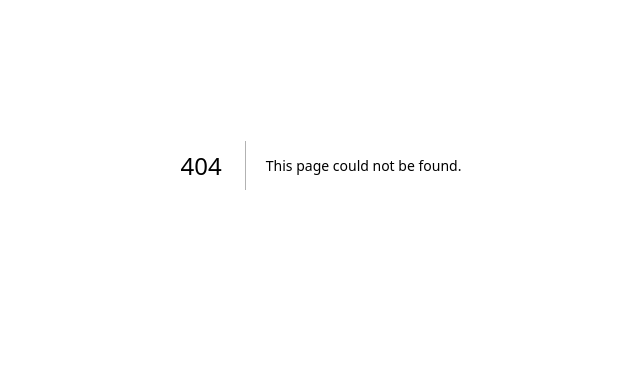
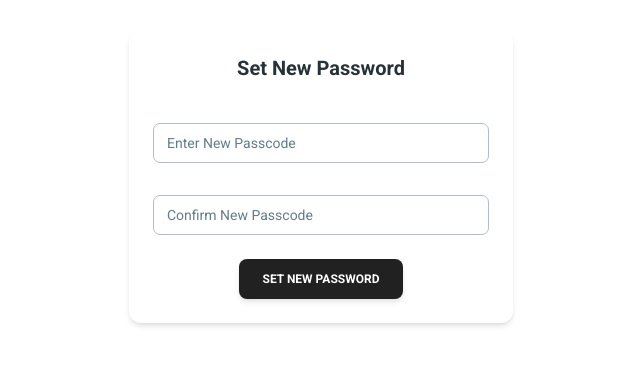
Before and after one commit to ameen-sid/Team-Eagles-Website, a Next.js app: page /forgotpassword in a window 1280 px wide. Before the commit this address had no page. Shown: the part 235-600 px from the top of the page, without its empty margins (319-959 px from the left). Built offline with nearby package versions, Linux system fonts and the light colour scheme.

Commit message:
Added Forgot Password Page with Integrated Backent API

```diff
--- /dev/null
+++ b/src/app/forgotpassword/page.tsx
@@ -0,0 +1,115 @@
+"use client";
+
+// Import the Required Modules
+import React, { useEffect, useState } from "react";
+import {
+	Card,
+	CardBody,
+	CardFooter,
+	Typography,
+	Input,
+	Button
+} from "@material-tailwind/react";
+import axios from "axios";
+import toast from "react-hot-toast";
+
+// Function of ForgotPassword Page
+const ForgotPassword = () => {
+	const [data, setData] = useState({
+		newPassword: "",
+		confirmNewPassword: "",
+		token: ""
+	});
+
+	useEffect(() => {
+		const urlToken = window.location.search.split("=")[1];
+		setData({ ...data, token: urlToken });
+	},[]);
+
+	const setNewPassword = async () => {
+		try {
+			const response = await axios.post("/api/v1/auth/forgotpassword", data);
+			console.log("Verification Status: ", response.data);
+			toast.success("Email Verified Successfully");
+
+			setData({
+				...data,
+				newPassword: "",
+				confirmNewPassword: ""
+			});
+		} catch(error:any) {
+			console.log("Verification Failed");
+			toast.error(error.message);
+		}
+	}
+
+	return (
+		<section className="w-full h-[100vh] flex items-center justify-center">
+			<Card
+				className="mt-6 w-96"
+				placeholder={undefined}
+				onPointerEnterCapture={undefined}
+				onPointerLeaveCapture={undefined}
+			>
+      			<CardBody
+					className="flex flex-col gap-8"
+					placeholder={undefined}
+					onPointerEnterCapture={undefined}
+					onPointerLeaveCapture={undefined}
+				>
+        			<Typography
+						variant="h5"
+						color="blue-gray"
+						className="mb-2 text-center"
+						placeholder={undefined}
+						onPointerEnterCapture={undefined}
+						onPointerLeaveCapture={undefined}
+					>
+          				Set New Password
+        			</Typography>
+
+					<Input
+						label="Enter New Passcode"
+						id="newPassword"
+						type="password"
+						value={data.newPassword}
+						onChange={(e) => setData({ ...data, newPassword:e.target.value })}
+						onPointerEnterCapture={undefined}
+						onPointerLeaveCapture={undefined}
+						crossOrigin={undefined}
+					/>
+
+					<Input
+						label="Confirm New Passcode"
+						id="confirmNewPassword"
+						type="password"
+						value={data.confirmNewPassword}
+						onChange={(e) => setData({ ...data, confirmNewPassword:e.target.value })}
+						onPointerEnterCapture={undefined}
+						onPointerLeaveCapture={undefined}
+						crossOrigin={undefined}
+					/>
+      			</CardBody>
+
+				<CardFooter
+					className="pt-0 flex items-center justify-center"
+					placeholder={undefined}
+					onPointerEnterCapture={undefined}
+					onPointerLeaveCapture={undefined}
+				>
+        			<Button
+						onClick={setNewPassword}
+						placeholder={undefined}
+						onPointerEnterCapture={undefined}
+						onPointerLeaveCapture={undefined}
+					>
+						Set New Password
+					</Button>
+      			</CardFooter>
+    		</Card>
+		</section>
+	);
+}
+
+// Export the ForgotPassword Page
+export default ForgotPassword;
```
